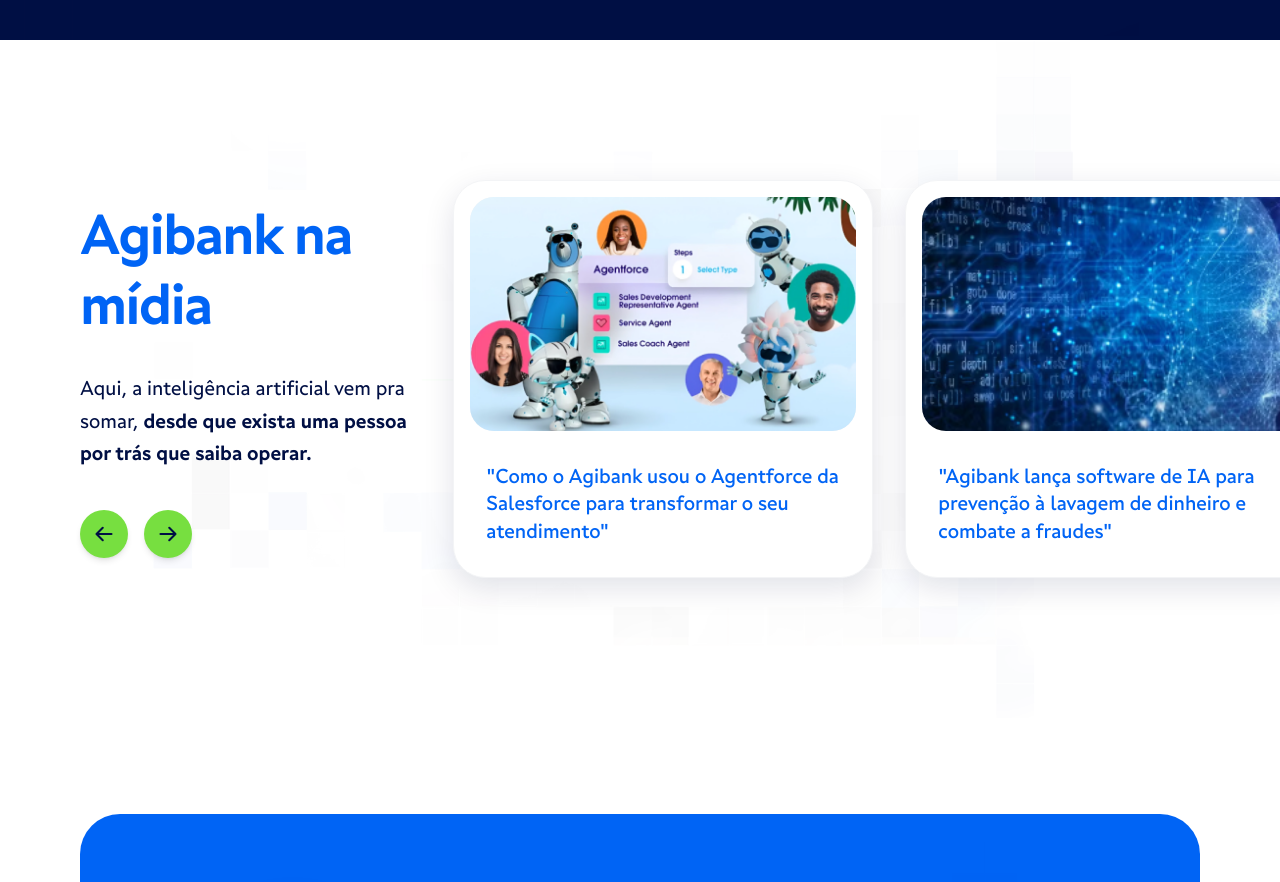
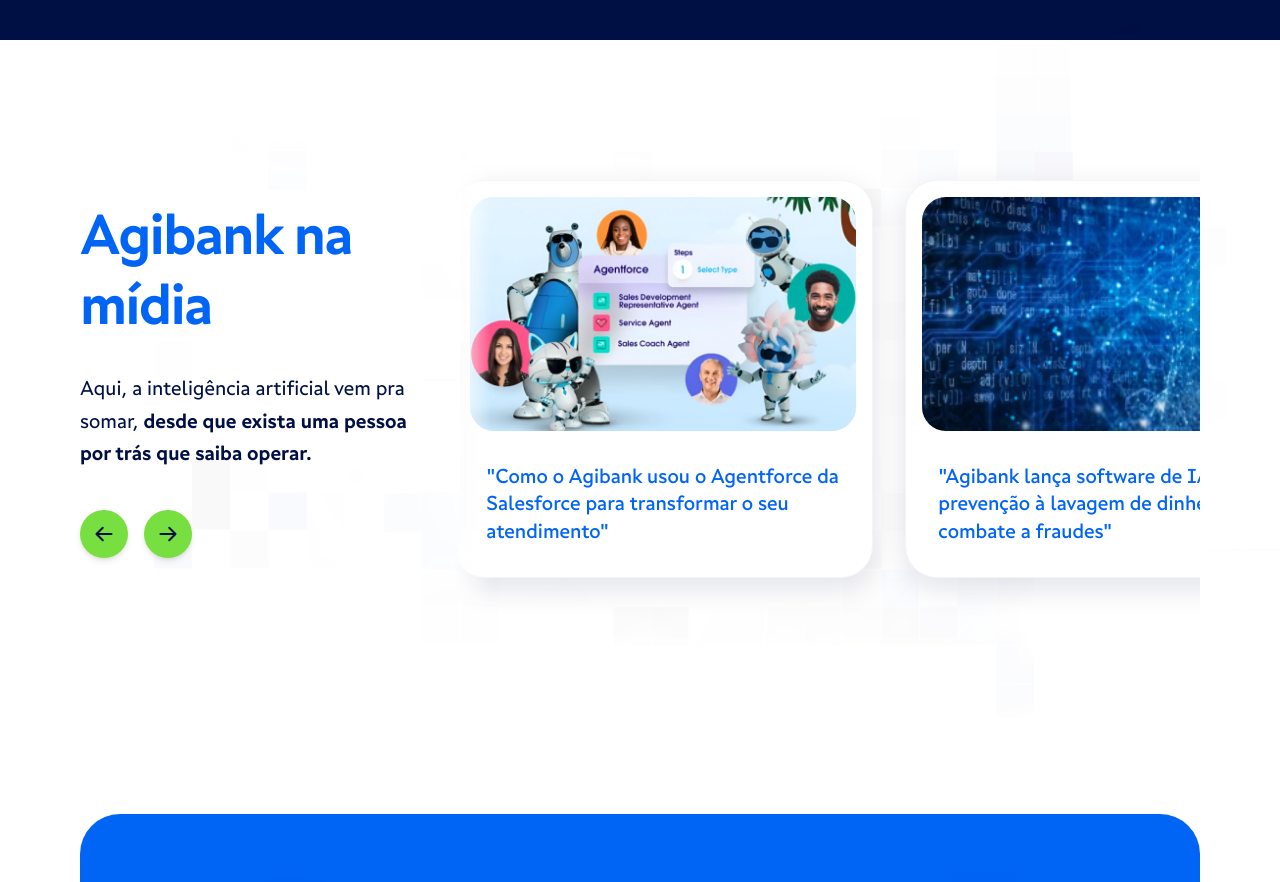
Before and after one commit to Uriel3coletivo/formacao-devs-ia, a Next.js app: page / in a window 1280 px wide. Shown: the part 8200-9082 px from the top of the page. Built offline with nearby package versions, Linux system fonts and the light colour scheme.

Commit message:
Update Midia.jsx

```diff
--- a/src/components/Midia.jsx
+++ b/src/components/Midia.jsx
@@ -39,7 +39,7 @@ export default function Midia() {
       <div className="container-custom relative z-10">
 
         {/* ========================================================= */}
-        {/* 🖥️ VERSÃO DESKTOP (SOMBRA RESOLVIDA) */}
+        {/* 🖥️ VERSÃO DESKTOP */}
         {/* ========================================================= */}
         <div className="hidden lg:grid grid-cols-12 gap-0 items-center">
 
@@ -48,7 +48,6 @@ export default function Midia() {
             whileInView={{ opacity: 1, x: 0 }}
             viewport={{ once: true, margin: "-100px" }}
             transition={{ duration: 0.8 }}
-            // Removida a parede branca e o bg-white que estavam conflitando com a sombra
             className="col-span-4 flex flex-col items-start relative z-20 py-8 pr-8"
           >
             <h2 className="text-[56px] font-bold text-[#0064f5] leading-tight mb-8 tracking-tight relative z-10">
@@ -69,15 +68,20 @@ export default function Midia() {
             </div>
           </motion.div>
 
+          {/* LADO DIREITO: Carrossel com Máscara de Opacidade Horizontal */}
           <div className="col-span-8 relative z-10">
+            {/* A MÁGICA AQUI: A máscara faz o carrossel sumir suavemente na margem esquerda, sem usar paredes brancas! */}
+            <div
+              style={{ maskImage: 'linear-gradient(to right, transparent 0%, black 5%, black 100%)', WebkitMaskImage: 'linear-gradient(to right, transparent 0%, black 5%, black 100%)' }}
+              className="-my-12 py-12"
+            >
               <Swiper
                 onSwiper={setSwiperDesktop}
                 slidesPerView="auto"
                 spaceBetween={32}
                 modules={[Navigation]}
-              // A MÁGICA AQUI: pl-8 cria um espaço de 32px na esquerda para a sombra nascer e respirar livremente.
-              // -ml-8 compensa esse espaço para o card continuar visualmente alinhado onde deveria estar.
-              className="!overflow-visible py-12 -my-12 pl-8 -ml-8 pr-[50vw] -mr-[50vw]"
+                // pl-8 empurra o primeiro card para fora da área transparente da máscara
+                className="!overflow-visible pl-8 -ml-8 pr-[50vw] -mr-[50vw]"
               >
                 {noticias.map((noticia, index) => (
                   <SwiperSlide key={index} className="!w-[420px]">
@@ -93,11 +97,12 @@ export default function Midia() {
                 ))}
               </Swiper>
             </div>
+          </div>
 
         </div>
 
         {/* ========================================================= */}
-        {/* 📱 VERSÃO MOBILE (INTOCADA - FUNCIONANDO 100%) */}
+        {/* 📱 VERSÃO MOBILE (INTOCADA) */}
         {/* ========================================================= */}
         <div className="flex flex-col lg:hidden w-full gap-8">
 
```
Lines whose indentation alone changed are shown as unchanged.
